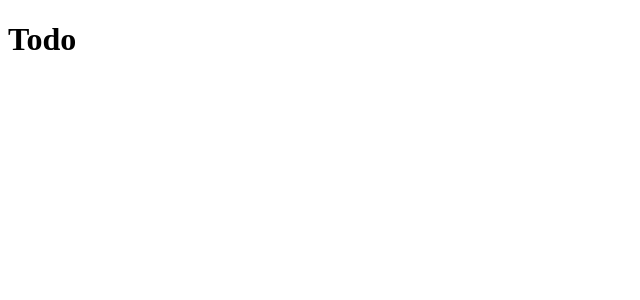
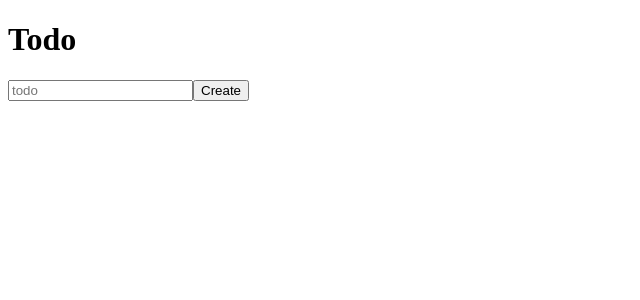
Before and after one commit to iwilliam317/todo-list, a React (Create React App) app: page / in a window 1280 px wide. Shown: the top 300 px of the page, without its empty margins (0-640 px from the left). Built offline with nearby package versions, Linux system fonts and the light colour scheme.

Commit message:
create form structure

```diff
--- a/src/todo/form.jsx
+++ b/src/todo/form.jsx
@@ -0,0 +1,10 @@
+import React from 'react'
+
+const Form = props => (
+    <div>
+        <input type='text' placeholder='todo' />
+        <button type='button'>Create</button>
+    </div>
+)
+
+export default Form
--- a/src/todo/index.jsx
+++ b/src/todo/index.jsx
@@ -1,10 +1,12 @@
 import React, {Component} from 'react'
+import Form from './form'
 
 class Todo extends Component {
     render(){
         return (
             <>
                 <h1>Todo</h1>
+                <Form />
             </>
         )
     }
```
